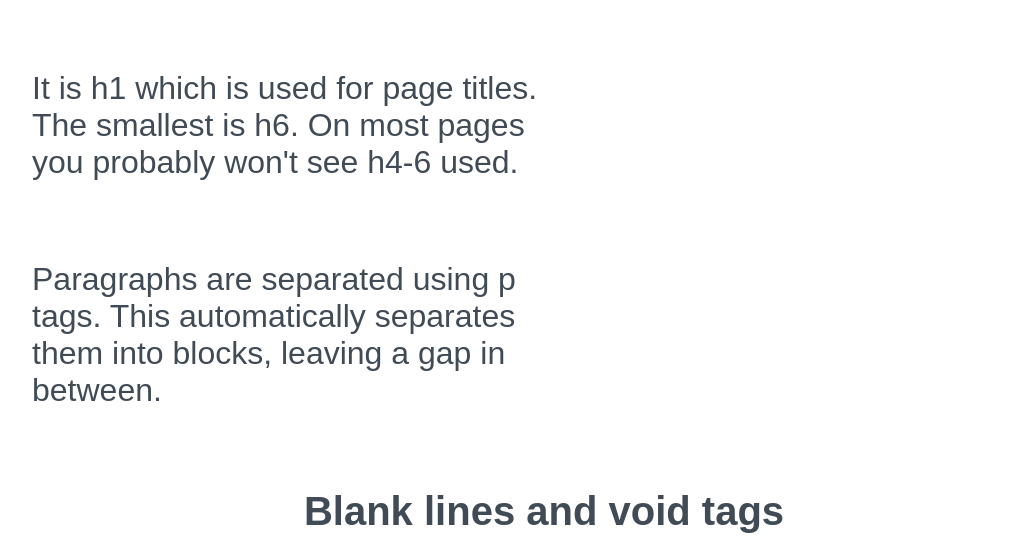
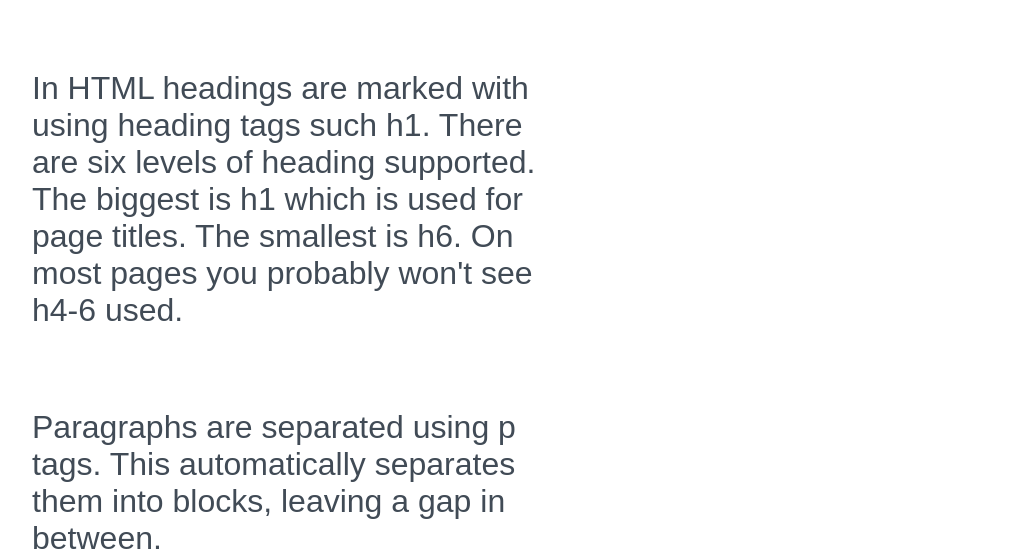
Before and after one commit to aretinast/beginners-week-one-master, a plain HTML site: page example.html in a window 1280 px wide. Shown: the part 254-805 px from the top of the page, without its empty margins (96-1132 px from the left). Drawn offline with Linux system fonts and the light colour scheme.

Commit message:
Revert "change1"
This reverts commit dd98c616668c9909dc91167c295b8e02eff6cf72.

```diff
--- a/example.html
+++ b/example.html
@@ -8,7 +8,7 @@
   <h1>HELLO</h1>
   <h2>Headings and paragraphs (this is an h2 heading)</h2>
 
-  <p>It is h1 which is used for page titles. The smallest is h6. On most pages you probably won't see h4-6 used.</p>
+  <p>In HTML headings are marked with using heading tags such h1. There are six levels of heading supported. The biggest is h1 which is used for page titles. The smallest is h6. On most pages you probably won't see h4-6 used.</p>
 
   <p>Paragraphs are separated using p tags. This automatically separates them into blocks, leaving a gap in between.</p>
 
```
